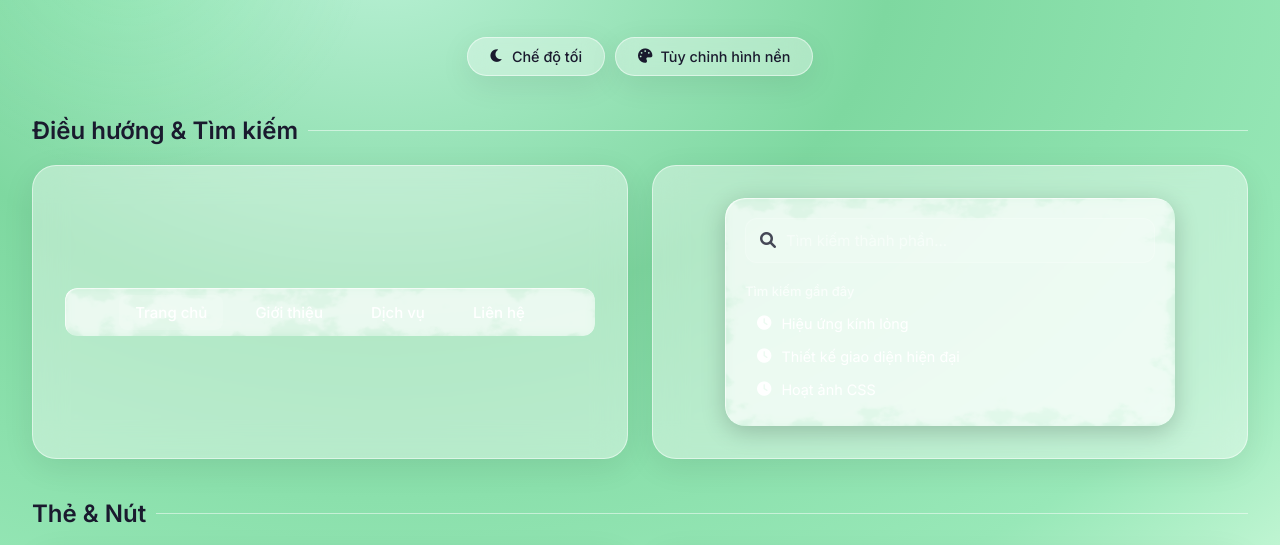
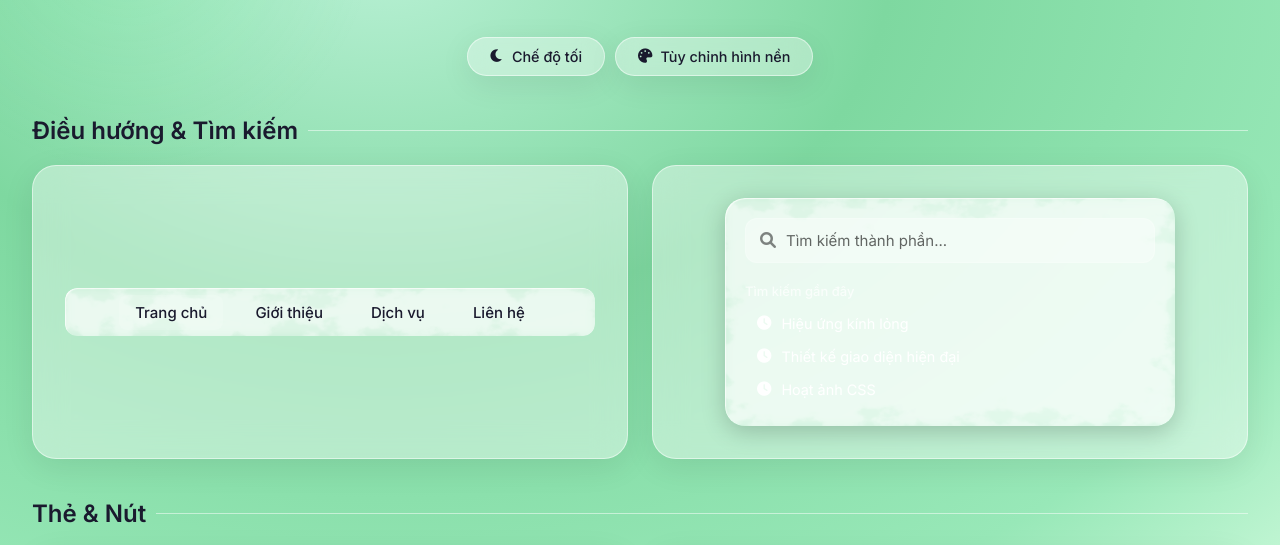
Before and after one commit to nguyenduchoan12/frontend-design-demos-nhung-thu-nghiem-thiet-ke-frontend-, a plain HTML site: page assets/glass/index.html in a window 1280 px wide. Shown: the part 204-749 px from the top of the page. Drawn offline with Linux system fonts and the light colour scheme.

Commit message:
Update index.html

```diff
--- a/assets/glass/index.html
+++ b/assets/glass/index.html
@@ -451,6 +451,39 @@
             transition:.2s;font-family:'Inter',sans-serif;
         }
         .btn-apply:hover{background:var(--card-hover-bg)}
+
+        /* ========== SỬA LỖI HIỂN THỊ LIGHT MODE ========== */
+        [data-theme="light"] .glass-nav .nav-item,
+        [data-theme="light"] .glass-card .glass-content,
+        [data-theme="light"] .glass-button .glass-content,
+        [data-theme="light"] .glass-icon .glass-content,
+        [data-theme="light"] .dropdown-header .glass-content,
+        [data-theme="light"] .dropdown-content .glass-content,
+        [data-theme="light"] .glass-sidebar .glass-content,
+        [data-theme="light"] .sidebar-nav .nav-item,
+        [data-theme="light"] .glass-form .glass-content,
+        [data-theme="light"] .form-container h3,
+        [data-theme="light"] .form-switch a {
+            color: var(--text) !important;
+        }
+        [data-theme="light"] .search-input {
+            color: var(--text);
+            background: var(--glass-bg);
+        }
+        [data-theme="light"] .search-input::placeholder {
+            color: var(--text-secondary) !important;
+        }
+        [data-theme="light"] .search-icon-pos {
+            color: var(--text-secondary) !important;
+        }
+        [data-theme="light"] .form-group i {
+            color: var(--text-secondary) !important;
+        }
+        [data-theme="light"] .form-submit {
+            background: var(--accent);
+            color: #fff;
+            border-color: var(--accent);
+        }
 
         /* ========== RESPONSIVE ========== */
         @media(max-width:768px){
```
